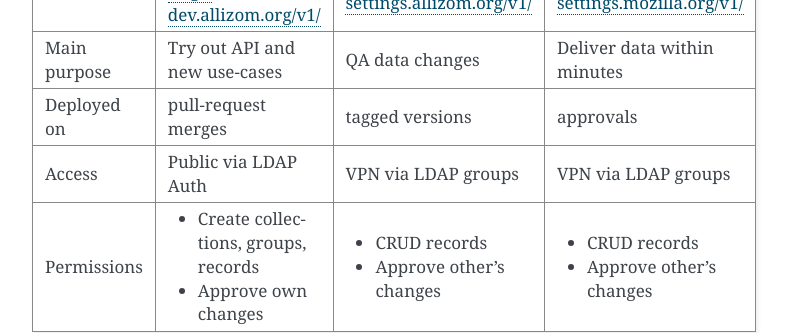
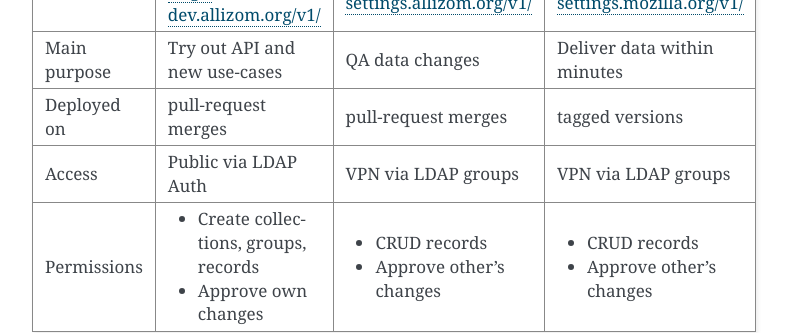
Before and after one commit to mozilla/remote-settings, a Sphinx documentation site: the page built from docs/getting-started.rst, in a window 1280 px wide and 900 px high, scrolled down 753 px. Shown: the part 155-488 px from the top of the window, without its empty margins (388-1176 px from the left). Built offline with Sphinx 7.4.7, drawn with Linux system fonts in a browser that asks for light colours.

Commit message:
Update deployment trigger for each env

```diff
--- a/docs/getting-started.rst
+++ b/docs/getting-started.rst
@@ -37,7 +37,7 @@
 +--------------+---------------------------------------------+-----------------------------------------+-----------------------------------------+
 | Main purpose | Try out API and new use-cases               | QA data changes                         | Deliver data within minutes             |
 +--------------+---------------------------------------------+-----------------------------------------+-----------------------------------------+
-| Deployed on  | pull-request merges                         | tagged versions                         | approvals                               |
+| Deployed on  | pull-request merges                         | pull-request merges                     | tagged versions                         |
 +--------------+---------------------------------------------+-----------------------------------------+-----------------------------------------+
 | Access       | Public via LDAP Auth                        | VPN via LDAP groups                     | VPN via LDAP groups                     |
 +--------------+---------------------------------------------+-----------------------------------------+-----------------------------------------+
```
